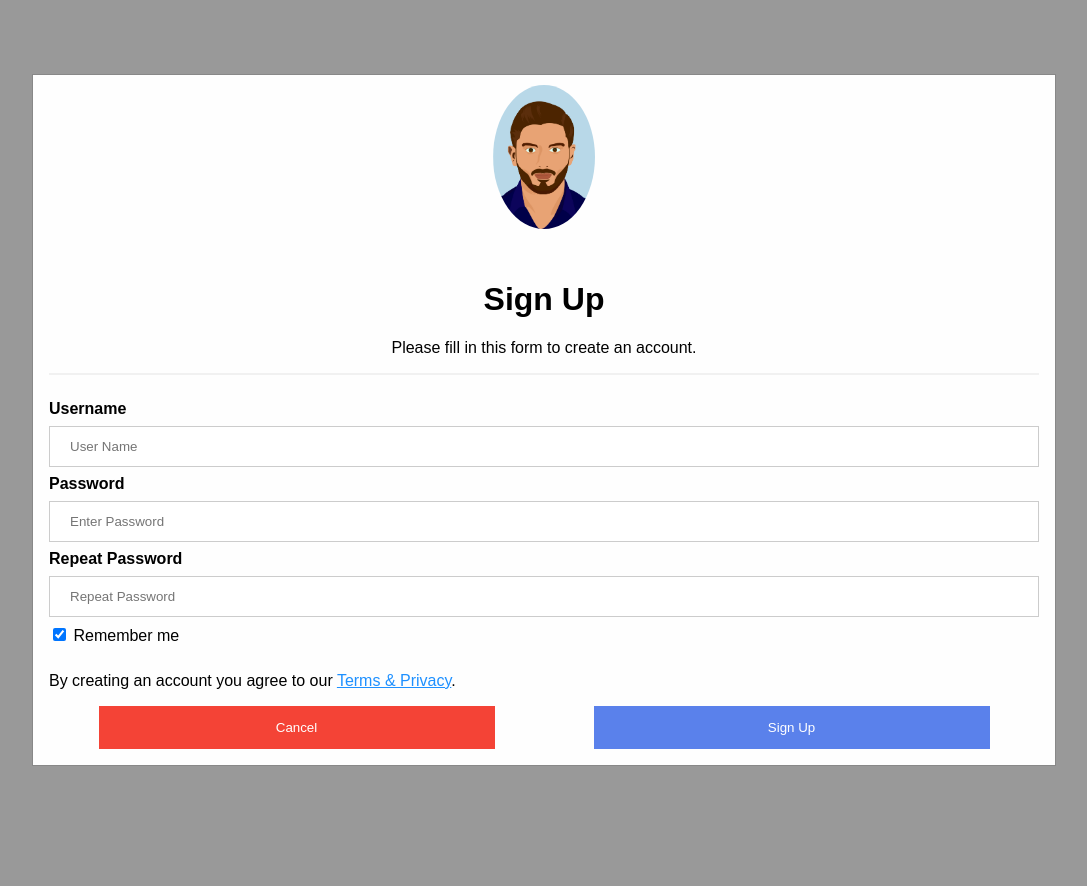
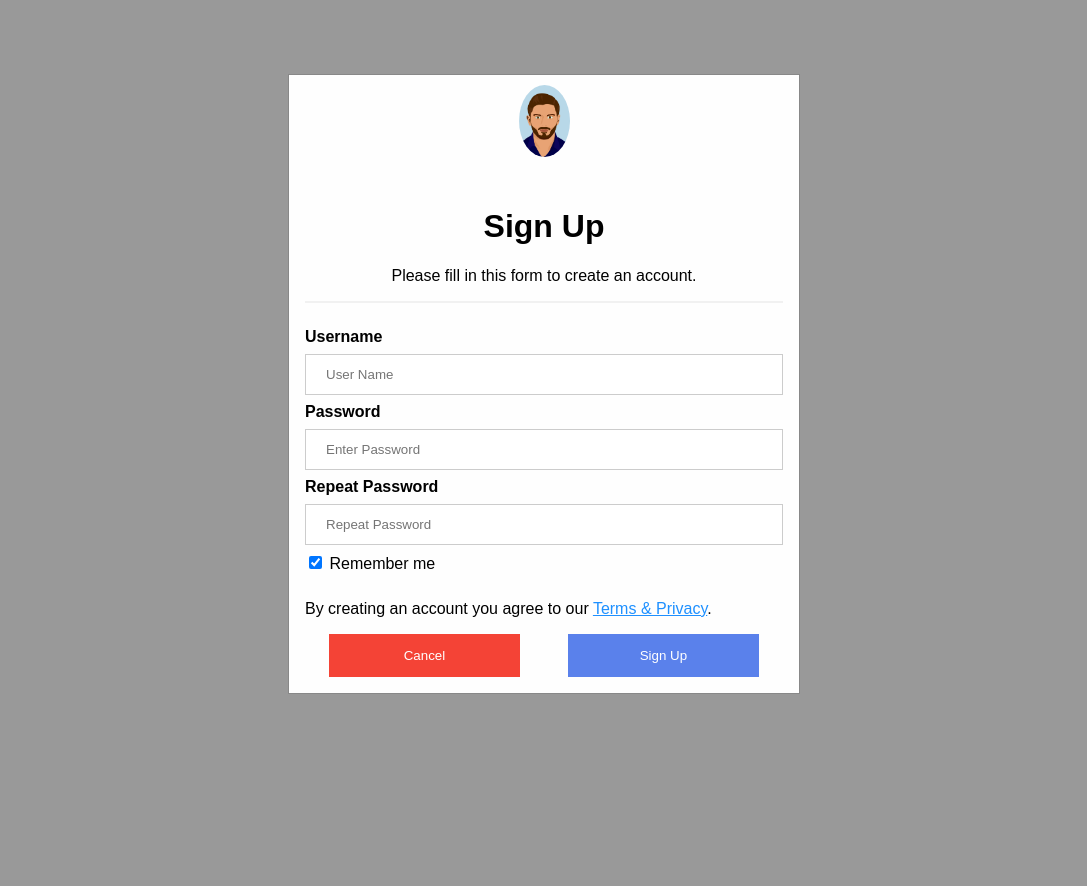
Before and after one commit to the-pandey-ji/MeraIdea, a PHP site: page /register.php in a window 1280 px wide. Shown: the whole page, without its empty margins (96-1183 px from the left). Run offline with PHP 8.4, Linux system fonts and the light colour scheme.

Commit message:
register file edited

```diff
--- a/index.html
+++ b/index.html
@@ -95,7 +95,7 @@
 
 
      <div id="id02" class="modal">
-      <form class="modal-content" action="register.php" method="POST">
+      <form class="modal-content" action="register.php" method="POST" style="width: 40%;">
         <div class="imgcontainer">
         <span onclick="document.getElementById('id02').style.display='none'" class="close" title="Close">&times;</span>
         <img src="photos/avatar.png" alt="Avatar" style="width: 10%;" class="avatar">
--- a/register.php
+++ b/register.php
@@ -85,7 +85,7 @@ if ($_SERVER['REQUEST_METHOD'] == "POST") {
 <body>
 
 <div id="id02" class="modal" style="display:block">
-      <form class="modal-content" action="" method="POST">
+      <form class="modal-content" action="" method="POST" style="width: 40%;">
         <div class="imgcontainer">
         <!-- <span onclick="document.getElementById('id02').style.display='block'" class="close" title="Close">&times;</span> -->
         <img src="photos/avatar.png" alt="Avatar" style="width: 10%;" class="avatar">
```
